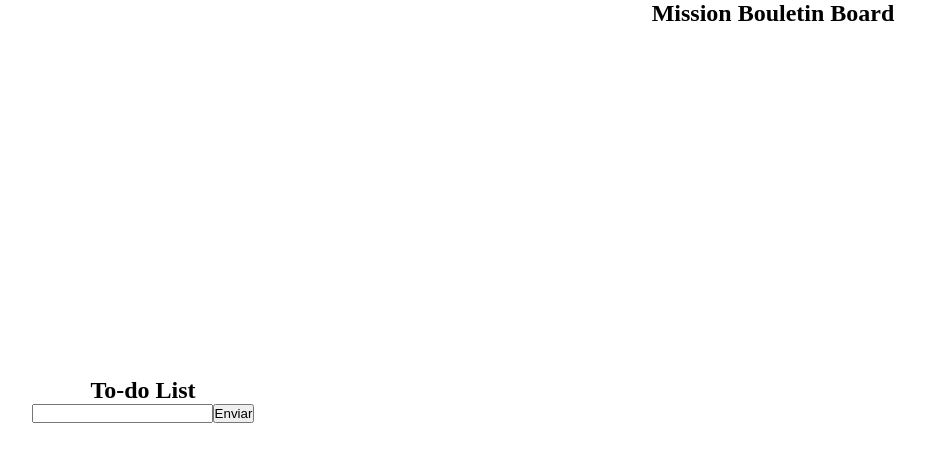
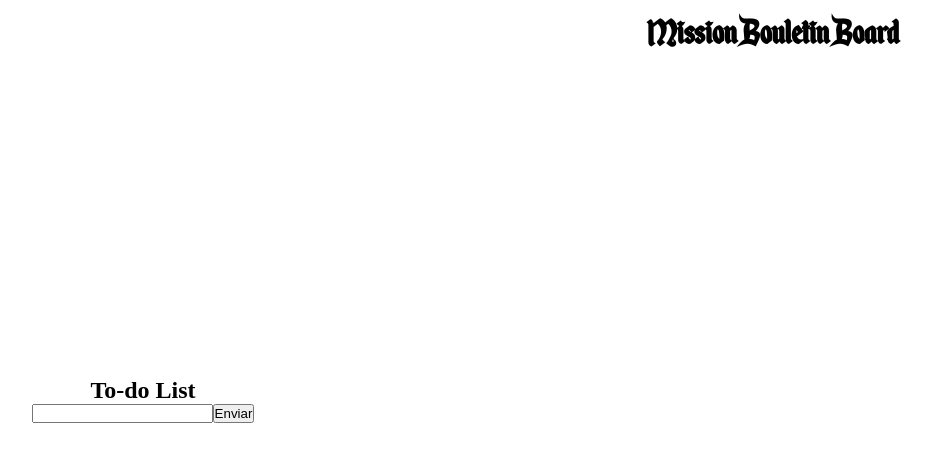
Before and after one commit to MariaCHelena/To-do-list, a React (Create React App) app: page / in a window 1280 px wide. Shown: the top 462 px of the page, without its empty margins (81-1012 px from the left). Built offline with nearby package versions, Linux system fonts and the light colour scheme.

Commit message:
Adding external font file

```diff
--- a/src/App.module.css
+++ b/src/App.module.css
@@ -2,6 +2,11 @@
     margin: 0;
     padding: 0;
     box-sizing: border-box;
+}
+
+@font-face {
+    font-family: "EnchantedLand";
+    src: url("fonts/EnchantedLand.otf");
 }
 
 main{
@@ -34,4 +39,7 @@ main{
 
 .boardTitle{
     text-align: center;
+    font-family: "EnchantedLand";
+    font-size: 40px;
+    padding: 10px 0;
 }
```
Also changed, not shown: src/fonts/EnchantedLand.otf (added).
